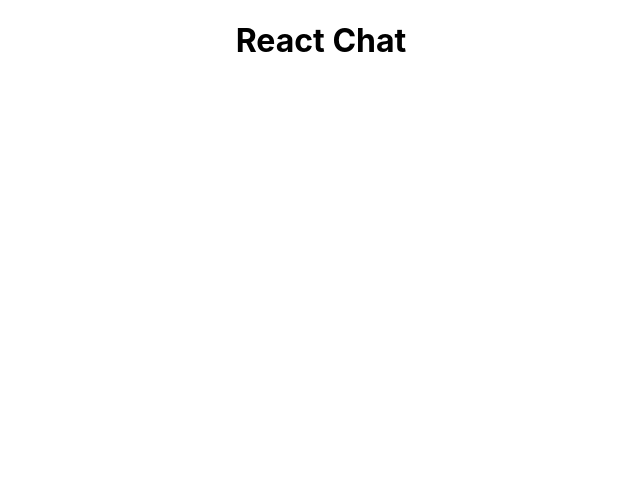
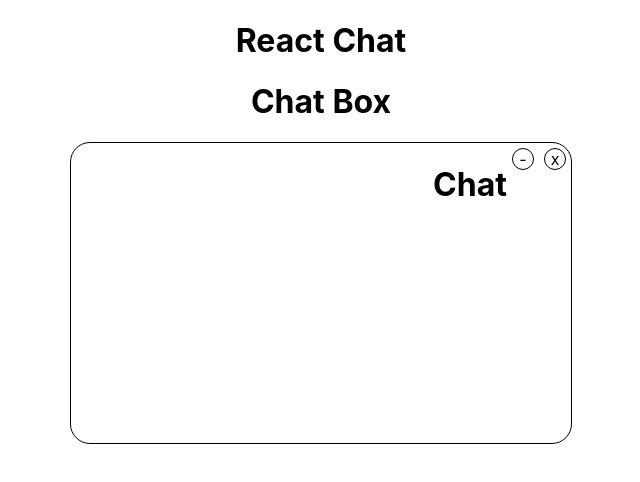
Before and after one commit to Bernard-Calma/react-chat, a React (Create React App) app: page / in a window 1280 px wide. Shown: the top 482 px of the page, without its empty margins (319-959 px from the left). Built offline with nearby package versions, Linux system fonts and the light colour scheme.

Commit message:
layout completed

```diff
--- a/src/App.js
+++ b/src/App.js
@@ -1,10 +1,13 @@
 import logo from './logo.svg';
 import './App.css';
+
+import Main from './components/Main';
 
 function App() {
   return (
     <div className="App">
       <h1>React Chat</h1>
+      <Main/>
     </div>
   );
 }
--- /dev/null
+++ b/src/components/Main.css
@@ -0,0 +1,27 @@
+.chatBox {
+    border: 1px solid black;
+    margin: auto;
+    border-radius: 20px;
+    width: 500px;
+    height: 300px;
+}
+
+.menu {
+    display: flex;
+    justify-content: flex-end;
+    flex-wrap: wrap;
+
+}
+
+.menu h1 {
+    justify-self:baseline;
+ }
+
+.menu p {
+
+    border: 1px solid black;
+    width: 4%;
+    height: 5%;
+    margin: 5px;
+    border-radius: 50%;
+}
--- /dev/null
+++ b/src/components/Main.js
@@ -0,0 +1,24 @@
+import React from "react";
+import "./Main.css"
+
+class Main extends React.Component {
+
+    render(){
+        return(
+            <>
+                <h1>Chat Box</h1>
+                {/* Chat Box */}
+                <div className="chatBox" >
+                    <div className = "menu">
+                        <h1>Chat</h1>
+                        <p>-</p>
+                        <p>x</p>
+                    </div>
+                </div>
+            </>
+        )
+    }
+
+}
+
+export default Main
```
Also changed, not shown: 1 other file (tests, documents, lock files or other folders).
